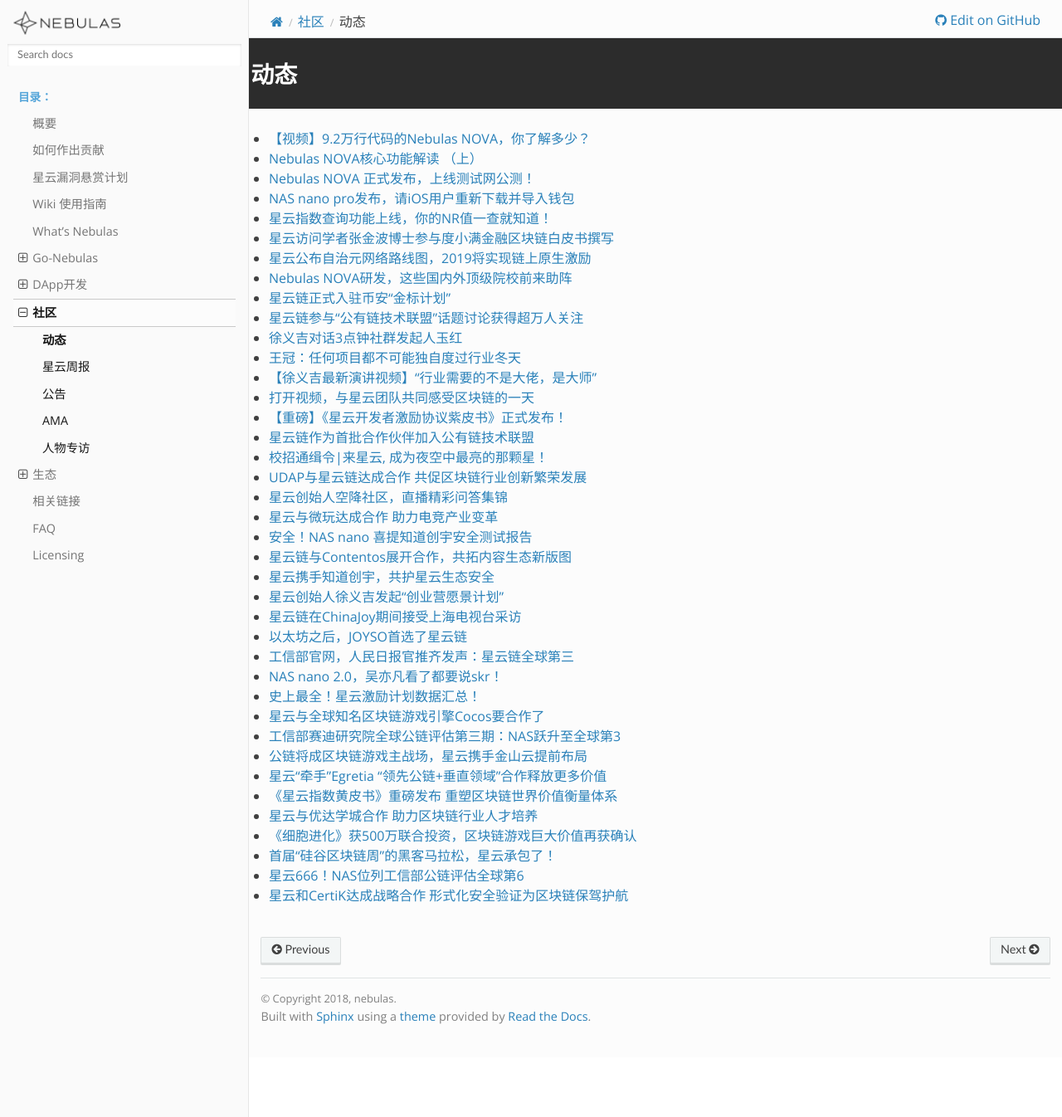
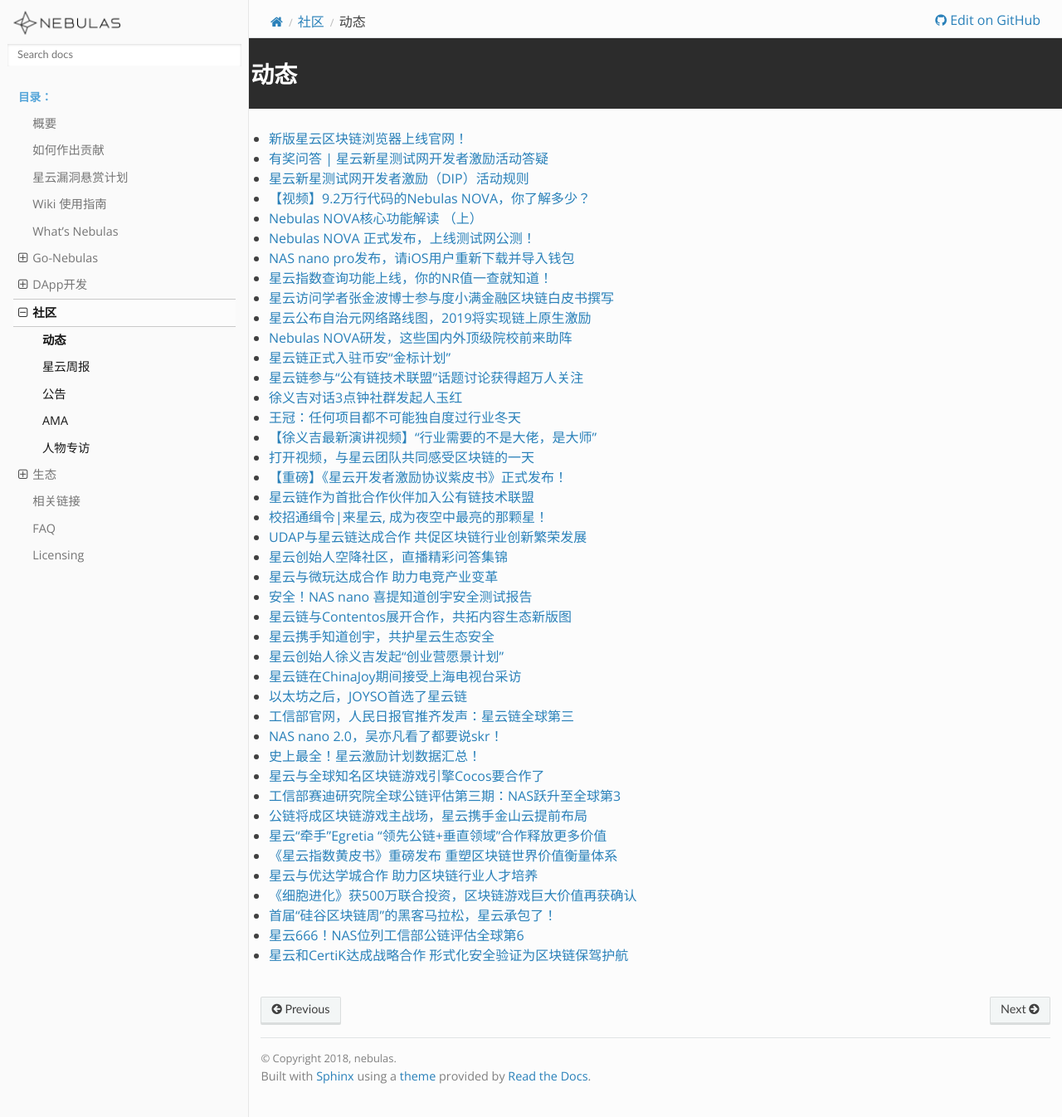
Before and after one commit to nebulasio/nebdocs, a Sphinx documentation site: the page built from docs/community/events.md, in a window 1280 px wide and 1346 px high. Shown: the whole window at 83% size. Built offline with Sphinx 7.4.7 and the Read the Docs theme 2.0.0, drawn with Linux system fonts in a browser that asks for light colours; pages that are not in the unit, such as notebooks, are missing from menus.

Commit message:
Update events.md

```diff
--- a/docs/community/events.md
+++ b/docs/community/events.md
@@ -1,4 +1,8 @@
 # 动态
+
+- [新版星云区块链浏览器上线官网！](https://mp.weixin.qq.com/s/UesMT26ZJO-AFCOu7Kr4Xw)
+- [有奖问答 | 星云新星测试网开发者激励活动答疑](https://mp.weixin.qq.com/s/Er15ODZfNN-hdkXqvofxeg)
+- [星云新星测试网开发者激励（DIP）活动规则](https://mp.weixin.qq.com/s/NKP6DPGorRdfHhnxib8RaA)
 - [【视频】9.2万行代码的Nebulas NOVA，你了解多少？](https://mp.weixin.qq.com/s/UP7zhVev2aK0eUk85xa3AQ)
 - [Nebulas NOVA核心功能解读 （上）](https://mp.weixin.qq.com/s/fi9vmovtrq3k-d8TDxMgMA)
 - [Nebulas NOVA 正式发布，上线测试网公测！](https://mp.weixin.qq.com/s/VfRzXNIktyJTOzJ-D7h1Bw)
```
